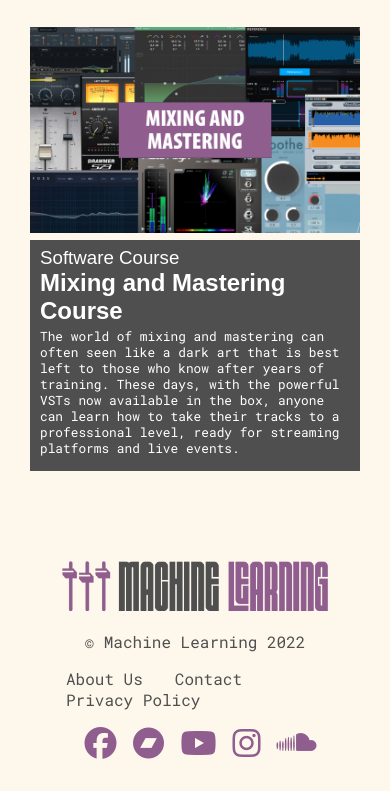
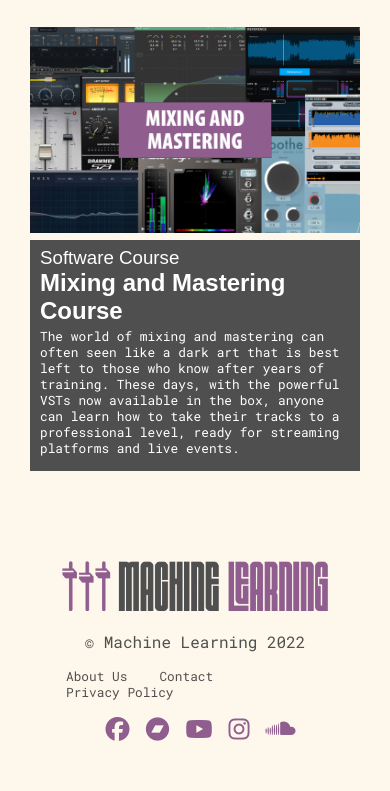
Before and after one commit to Barry-Greaves/machine-learning, a plain HTML site: page index.html in a window 390 px wide. Shown: the part 4608-5399 px from the top of the page. Drawn offline with Linux system fonts and the light colour scheme; a web font is replaced by a local one.

Commit message:
debug footer responsive styling

```diff
--- a/assets/css/style.css
+++ b/assets/css/style.css
@@ -357,10 +357,15 @@ li {
        .middle-footer li {
         float: left;
         padding: 0 1rem;
+        font-size: .8rem;
        }
 
        .social-networks {
         justify-content: center;
        }
 
+       .social-networks a {
+        font-size: 1.5rem;
+       }
+
     }
```
